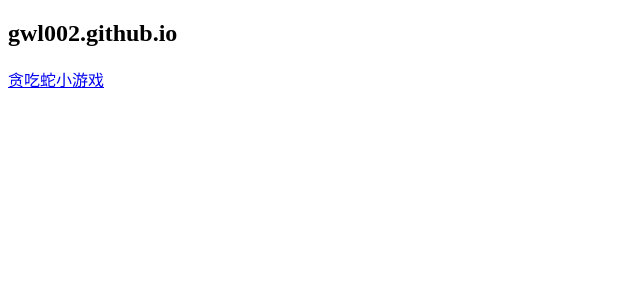
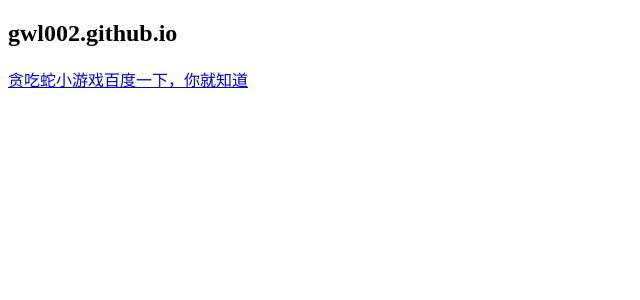
Before and after one commit to gwl002/gwl002.github.io, a Next.js app: page / in a window 1280 px wide. Shown: the top 300 px of the page, without its empty margins (0-640 px from the left). Built offline with nearby package versions, Linux system fonts and the light colour scheme.

Commit message:
add a test link

```diff
--- a/pages/index.js
+++ b/pages/index.js
@@ -7,6 +7,7 @@ export default function HomePage() {
         <div>
             <h2>gwl002.github.io</h2>
             <Link href="/greedySnake">贪吃蛇小游戏</Link>
+            <a href="https://www.baidu.com">百度一下，你就知道</a>
         </div>
     )
 }
```
